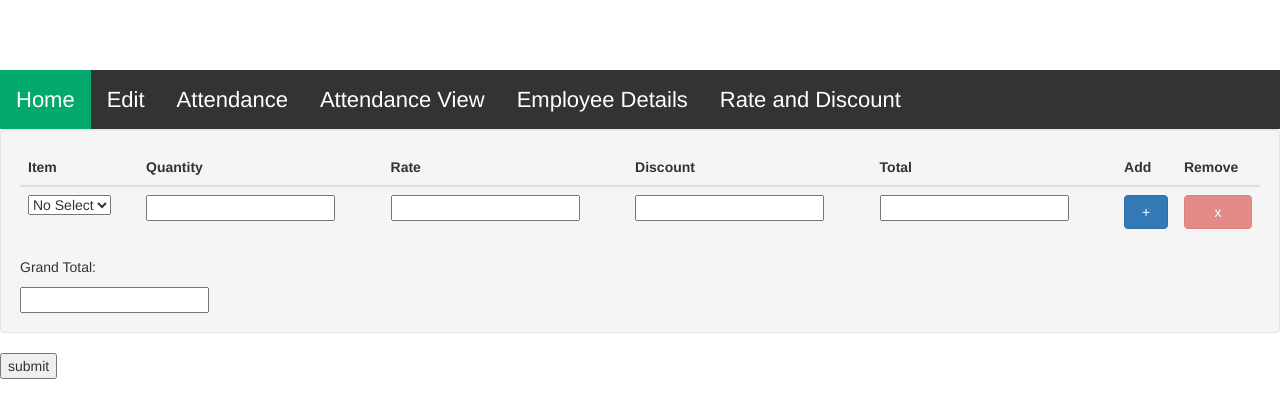
After one commit to pavankumarn2706/EmployeeregisterDB, a PHP site: page /user/Iteam.php in a window 1280 px wide. The commit adds this page. Shown: the top 418 px of the page. Run offline with PHP 8.4, Linux system fonts and the light colour scheme.

Commit message:
addnewfiles

```diff
--- /dev/null
+++ b/user/Iteam.php
@@ -0,0 +1,131 @@
+<?php session_start();
+include "Includes/db.php";
+?>
+<!DOCTYPE html>
+<html>
+<head>
+<link rel="stylesheet" href="https://cdnjs.cloudflare.com/ajax/libs/font-awesome/4.7.0/css/font-awesome.min.css">
+<script src="https://ajax.googleapis.com/ajax/libs/jquery/3.6.3/jquery.min.js"></script>
+
+<!-- Bootstrap Core CSS -->
+<link href="css/bootstrap.min.css" rel="stylesheet">
+
+<!-- Custom CSS -->
+<link href="css/blog-home.css" rel="stylesheet">
+
+<style>
+.card {
+  box-shadow: 0 4px 8px 0 rgba(0, 0, 0, 0.2);
+  max-width: 300px;
+  margin: auto;
+  text-align: center;
+  font-family: arial;
+}
+
+.title {
+  color: grey;
+  font-size: 18px;
+}
+
+button {
+  border: none;
+  outline: 0;
+  display: inline-block;
+  padding: 8px;
+  color: white;
+  background-color: #000;
+  text-align: center;
+  cursor: pointer;
+  width: 100%;
+  font-size: 18px;
+}
+
+a {
+  text-decoration: none;
+  font-size: 22px;
+  color: black;
+}
+
+button:hover, a:hover {
+  opacity: 0.7;
+}
+ul {
+  list-style-type: none;
+  margin: 0;
+  padding: 0;
+  overflow: hidden;
+  background-color: #333;
+}
+
+li {
+  float: left;
+}
+
+li a {
+  display: block;
+  color: white;
+  text-align: center;
+  padding: 14px 16px;
+  text-decoration: none;
+}
+
+li a:hover:not(.active) {
+  background-color: #111;
+}
+
+.active {
+  background-color: #04AA6D;
+}
+</style>
+</head>
+<body>
+  <!-- navigation bar -->
+<ul>
+  <li><a class="active" href="index.php">Home</a></li>
+  <li><a href="edit.php">Edit</a></li>
+  <li><a href="attendance.php">Attendance</a></li>
+  <li><a href="view.php">Attendance View</a></li>
+  <li><a href="details.php">Employee Details</a></li>
+  <li><a href="Iteam.php">Rate and Discount</a></li>
+</ul>
+<div class="well">
+<table class="table">
+    <thead>
+        <tr>
+        <th>Item</th>
+        <th>Quantity</th>
+        <th>Rate</th>
+        <th>Discount</th>
+        <th>Total</th>
+        <th>Add</th>
+        <th>Remove</th>
+        </tr>
+    </thead>
+    <tbody id="tbody" class="tbody">
+    <form action="Iteam.php" method="post" class="form-control" id="form-control">
+        <tr id="tr">
+            <td><select name='item[]'class='item'id='item'>
+            <option value=''>No Select</option>
+            <option value='item1'>item1</option>
+            <option value='item2'>item2</option>
+            <option value='item3'>item3</option>
+            <option value='item4'>item4</option>
+            <option value='item5'>item5</option>
+        </select></td>
+            <td><input type="number" name="quantity[]" id="quantity" class = "quantity"></td>
+            <td><input type="number" name="rate[]" id="rate" class = "rate"></td>
+            <td><input type="number" name="discount[]" id="discount" class = "discount"></td>
+            <td><input type="number" name="total[]" id="total" class = "total" readonly></td>
+            <td><button id = 'pluse' class='btn btn-primary'>+</button></td>
+            <td><button id = 'remove' class='btn btn-danger' disabled>x</button></td>
+        </tr>
+    </tbody>
+</table>
+<div class='grandtotaldiv'>
+    <p>Grand Total:</p>
+    <input type="number" class="grandtotal" id="grandtotal" name="grandtotal" readonly>
+</div>
+</div>
+<input type="submit" value="submit" name="submit">
+</form>
+<script src="js/next.js"></script>
--- a/user/index.php
+++ b/user/index.php
@@ -81,6 +81,7 @@ li a:hover:not(.active) {
   <li><a href="attendance.php">Attendance</a></li>
   <li><a href="view.php">Attendance View</a></li>
   <li><a href="details.php">Employee Details</a></li>
+  <li><a href="Iteam.php">Rate and Discount</a></li>
 </ul>
   <!-- /navigation bar -->
   <?php
--- a/user/js/clone.js
+++ b/user/js/clone.js
@@ -2,13 +2,12 @@ count = 1;
 $(document).on('click', '.btn-primary', function(e) {
     e.preventDefault();//prevent default of browser
     var parent = $(this).parent();
+    parent.find("button#remove").prop('disabled', false);
     var add = parent.clone();
     add.attr("id","edu"+count);
     // add.find("#delete").attr("id","delete"+row);
     add.find("input").val("");
     add.find("select").val("");
-    parent.find("button#remove").hide();
-    parent.append(`<button id = 'remove' class='btn btn-danger'>x</button>`);
     count++;
     $(".sub").append(add);
 });
@@ -16,12 +15,11 @@ row = 1;
 $(document).on('click', '.btn-primary1', function(e) {
     e.preventDefault();//prevent default of browser
     var parent = $(this).parent();
+    parent.find("button#delete").prop('disabled', false);
     var add = parent.clone();
     add.attr("id","exp"+row);
     // add.find("#delete").attr("id","delete"+row);
     add.find("input").val("");
-    parent.find("button#delete").hide();
-    parent.append(`<button id = 'delete' class='btn btn-danger'>x</button>`);
     row++;
     $(".sub1").append(add);
 });
--- /dev/null
+++ b/user/js/next.js
@@ -0,0 +1,90 @@
+calculateGrandTotal();
+count = 1;
+$(document).on('click', '.btn-primary', function(e) {
+    e.preventDefault();//prevent default of browser
+    var parent = $(this).parent().parent();
+    parent.find("button#remove").prop('disabled', false);
+    var add = parent.clone();
+    add.attr("id","tr"+count);
+    add.find("input").val("");
+    add.find("select").val("");
+    count++;
+    $(".tbody").append(add);
+});
+
+$(document).on('click', '.btn-danger', function(e) {
+    e.preventDefault();
+    let parent = $(this).parent().parent();;
+    let total = parseFloat(parent.find('.total').val()) || 0;
+    let grandTotal = parseFloat($('#grandtotal').val()) || 0;
+    let updatedtotal = grandTotal-total;
+    $('#grandtotal').val(updatedtotal.toFixed(2));
+    // Get the ID of the div to be removed
+    $(this).parent().parent().remove();
+});
+$(document).on('input', '.quantity, .rate, .discount', function() {
+// $('.quantity, .rate, .discount').on('input', function() {
+    var $tr = $(this).closest('tr');
+    var quantity = parseInt($tr.find('.quantity').val()) || 0;
+    var rate = parseFloat($tr.find('.rate').val()) || 0;
+    var discount = parseFloat($tr.find('.discount').val()) || 0;
+
+    var total = (quantity * rate) - ((quantity * rate * discount) / 100);
+    $tr.find('.total').val(total.toFixed(2));
+    calculateGrandTotal();
+});
+
+$(document).ready(function(){
+    $("#form-control").on('submit', function(event){
+        event.preventDefault(); // Prevent the form from submitting normally
+
+        var items = [];
+        var quantities = [];
+        var rates = [];
+        var discounts = [];
+        var totals = [];
+
+        $("#tbody tr").each(function() {
+            var item = $(this).find(".item").val();
+            var quantity = $(this).find(".quantity").val();
+            var rate = $(this).find(".rate").val();
+            var discount = $(this).find(".discount").val();
+            var total = $(this).find(".total").val();
+
+            items.push(item);
+            quantities.push(quantity);
+            rates.push(rate);
+            discounts.push(discount);
+            totals.push(total);
+        });
+
+        var grandtotal = $("#grandtotal").val();
+
+        formData ={
+            items:items,
+            quantities:quantities,
+            rates:rates,
+            discounts:discounts,
+            totals:totals,
+            grandtotal:grandtotal
+        }
+        // Do something with the collected data, such as send it to the server
+        // using AJAX or submit the form normally
+
+    $.post("../user/Includes/item1.php",formData,function (data) {
+        alert(data);
+        if(data === "Successfully"){
+        window.location.href = "../user";
+        }
+  });
+})
+})
+
+
+function calculateGrandTotal() {
+    var grandTotal = 0;
+    $('.total').each(function() {
+        grandTotal += parseFloat($(this).val());
+    });
+    $('#grandtotal').val(grandTotal.toFixed(2));
+}
```
Also changed, not shown: extra/apk1.php (added, +80 -0 lines), user/Includes/item1.php (added, +24 -0 lines), user/details.php (+10 -10 lines).
